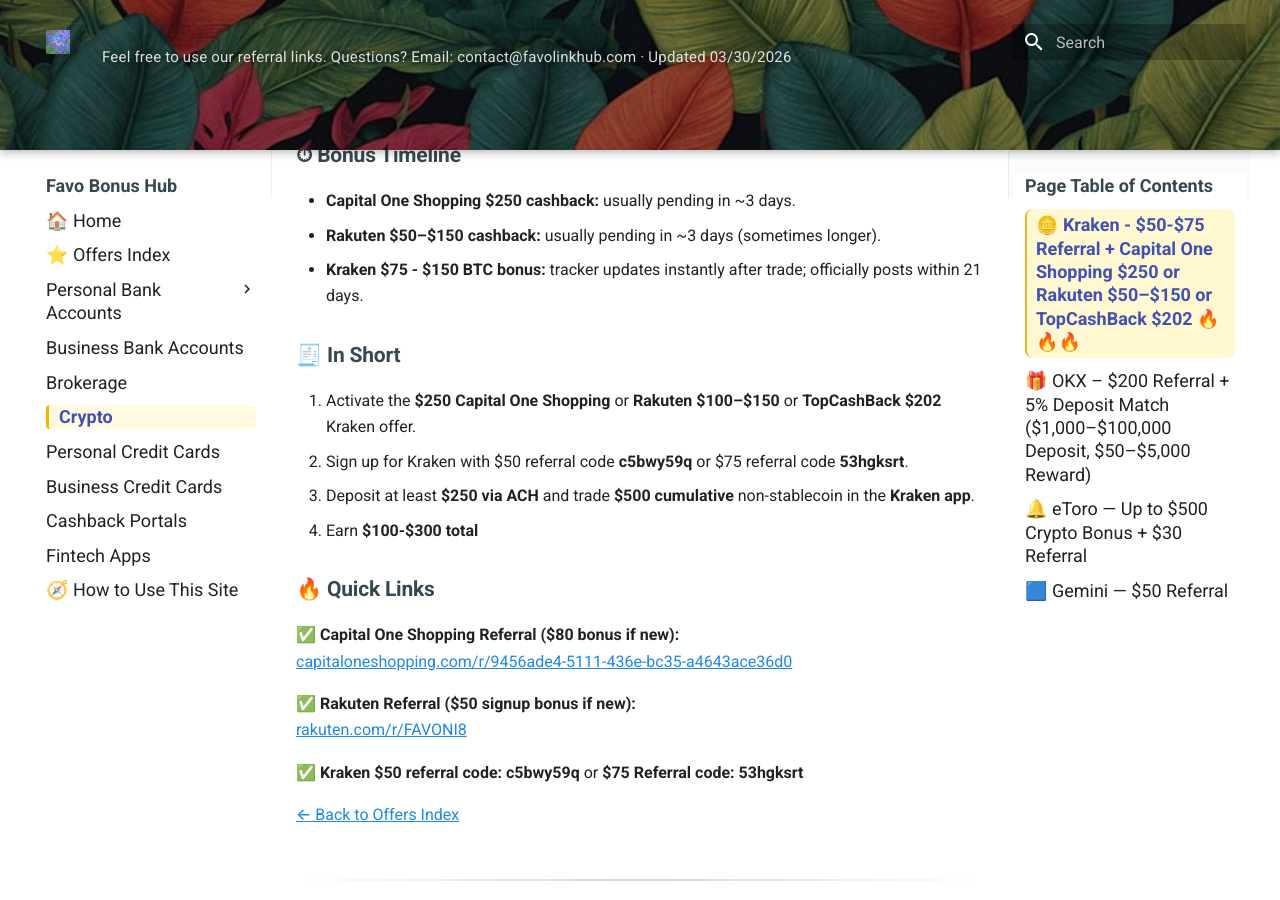
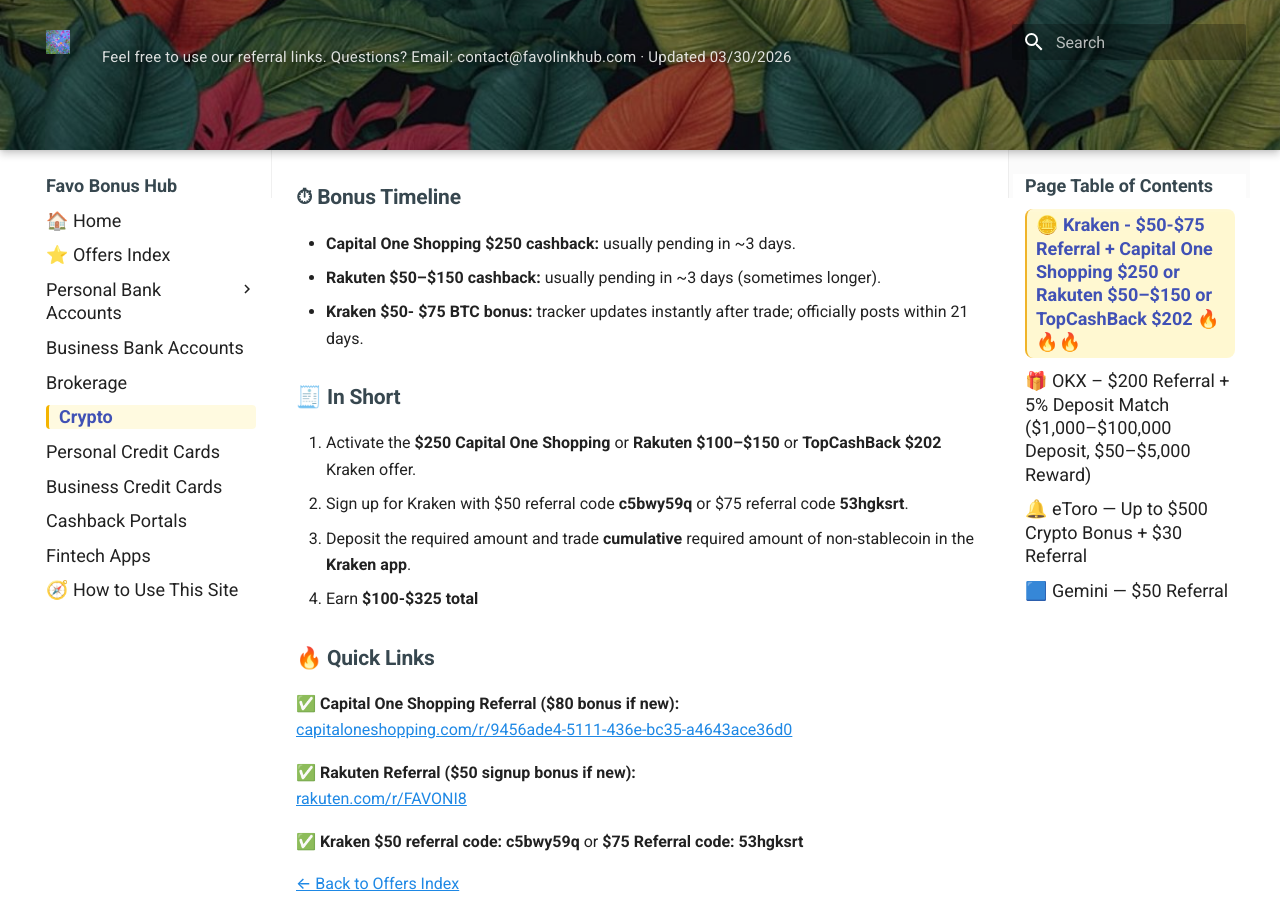
Before and after one commit to whispersofzephyr/favolinkhub-site, an MkDocs documentation site: the page built from docs/crypto.md, in a window 1280 px wide and 900 px high, scrolled down 3370 px. Built offline with MkDocs 1.6.1 and Material for MkDocs 9.7.7, drawn with Linux system fonts in a browser that asks for light colours; some of the changed text lies outside the part shown.

Commit message:
Revise Kraken referral program terms and conditions
Updated referral program details and requirements for Kraken bonuses.

```diff
--- a/docs/crypto.md
+++ b/docs/crypto.md
@@ -63,19 +63,19 @@ If you start your application through a shopping portal (Rakuten or Capital One
 - **Referral link (FYI):** [https://invite.kraken.com/JDNW/w4pxqbij](https://invite.kraken.com/JDNW/w4pxqbij)
 - **Requirements:**
 
-  - Create and verify account (KYC)
-  - Deposit at least **$250**
-  - Trade at least **$500 volume**
+    - Create and verify account (KYC)
+    - Deposit at least **$250**
+    - Trade at least **$500 volume**
 
 **Option 2: 2-Tiered Referral Bonus (up to $75 total):**
 
 - **$75 Referral code:** **53hgksrt**
 - **Bonus tiers:**
 
-  - Create and verify account (KYC)
-  - Deposit at least **$500**
-  - Trade at least **$250**, earn $25
-  - Trade at least **$1,000**, earn $50 (=$75 total)
+    - Create and verify account (KYC)
+    - Deposit at least **$500**
+    - Trade at least **$250**, earn $25
+    - Trade at least **$1,000**, earn $50 (=$75 total)
 
 **Trade volume is cumulative**, and buy/sell counts double:
 
@@ -88,8 +88,8 @@ If you start your application through a shopping portal (Rakuten or Capital One
 Kraken’s terms state that the qualifying trade must be done **in the app**. Some DPs say website trades still triggered the bonus, but the safest approach is **the app**.
 
 1. Download the **Kraken mobile app**.
-2. Deposit at least **$250** (recommend **ACH**: no fee, funds available instantly).
-3. Trade at least **$500** cumulative of a **non-stablecoin** (BTC, ETH, etc.).
+2. Deposit the required amount as in the promo terms (recommend **ACH**: no fee, funds available instantly).
+3. Trade the required cumulative volume of a **non-stablecoin** (BTC, ETH, etc.).
    - Stablecoins (USDT/USDC) do not count
 
 ⚠️ **Important Tips to Avoid Trading Fee and Slippage**
@@ -120,14 +120,14 @@ Instant Buy = market order → typically **1%–2% spread**.
 
 - **Capital One Shopping $250 cashback:** usually pending in ~3 days.
 - **Rakuten $50–$150 cashback:** usually pending in ~3 days (sometimes longer).
-- **Kraken $75 - $150 BTC bonus:** tracker updates instantly after trade; officially posts within 21 days.
+- **Kraken $50- $75 BTC bonus:** tracker updates instantly after trade; officially posts within 21 days.
 
 ### 🧾 In Short
 
 1. Activate the **$250 Capital One Shopping** or **Rakuten $100–$150**  or **TopCashBack $202** Kraken offer.
 2. Sign up for Kraken with $50 referral code **c5bwy59q** or $75 referral code **53hgksrt**.
-3. Deposit at least **$250 via ACH** and trade **$500 cumulative** non-stablecoin in the **Kraken app**.
-4. Earn **$100-$300 total**
+3. Deposit the required amount and trade **cumulative** required amount of non-stablecoin in the **Kraken app**.
+4. Earn **$100-$325 total**
 
 ### 🔥 Quick Links
 
```
